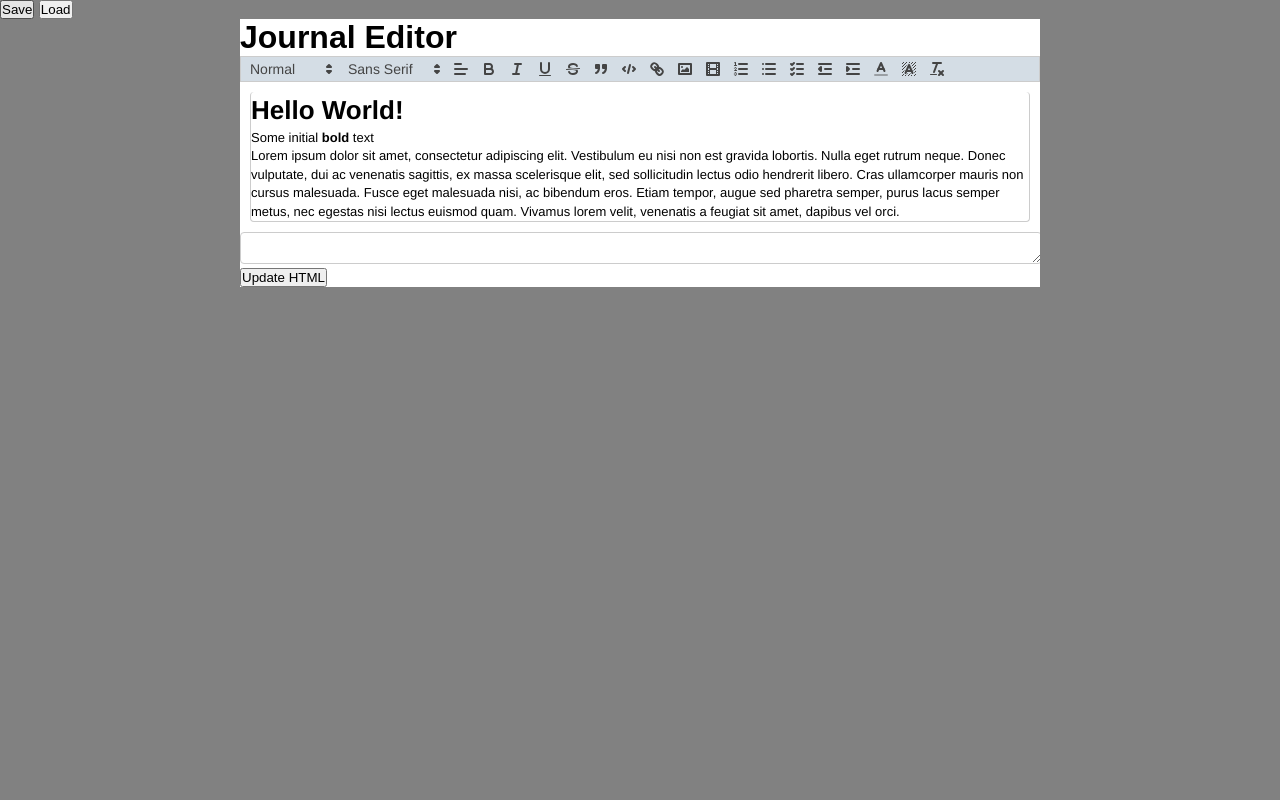
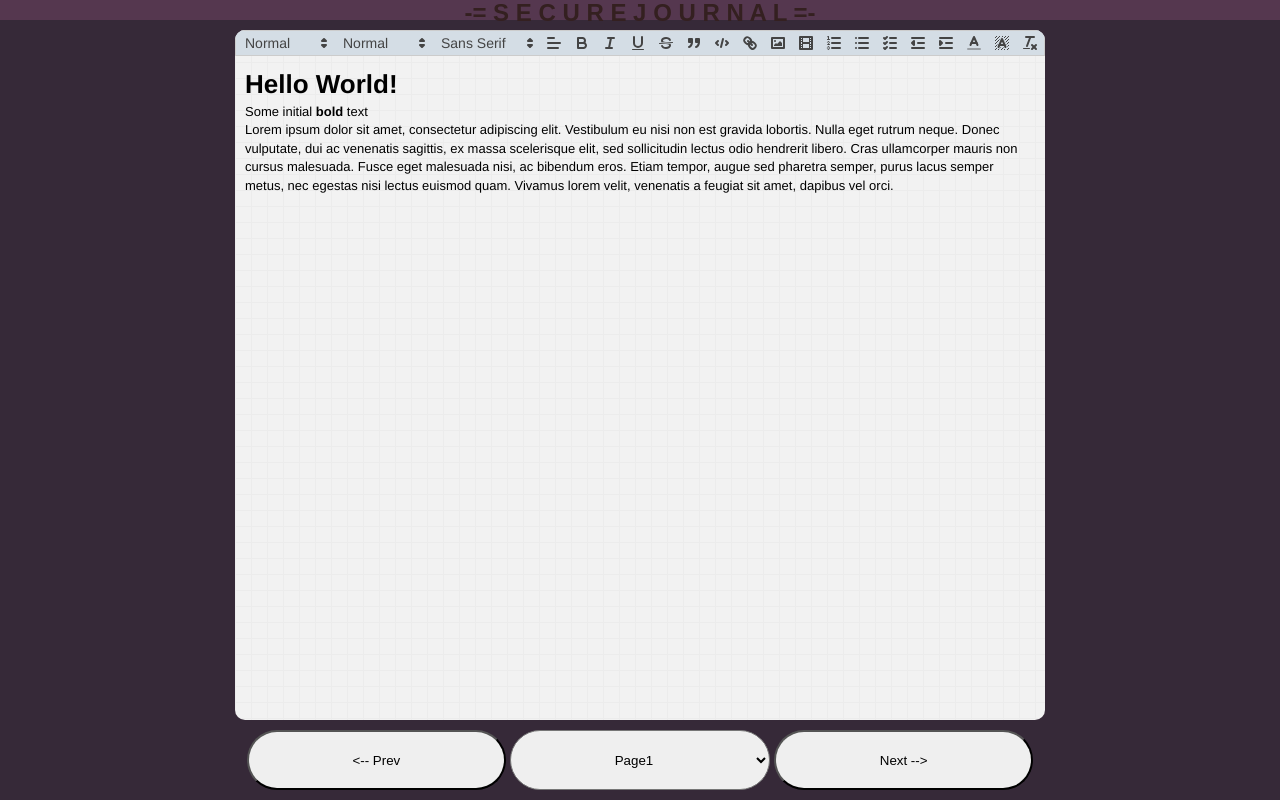
Before and after one commit to Errorline10/LNL-Large-Number-Library, a website: page components/quill/quill.html in a window 1280 px wide. Drawn offline with Linux system fonts and the light colour scheme.

Commit message:
LNL-notepad

```diff
--- a/components/quill/quill.css
+++ b/components/quill/quill.css
@@ -9,7 +9,6 @@
   box-sizing: border-box;
   font-family: Helvetica, Arial, sans-serif;
   font-size: 13px;
-  height: 100%;
   margin: 0;
   position: relative;
 }
@@ -36,7 +35,6 @@
   counter-reset: list-0 list-1 list-2 list-3 list-4 list-5 list-6 list-7 list-8
     list-9;
   line-height: 1.42;
-  height: 100%;
   outline: none;
   overflow-y: auto;
   tab-size: 4;
@@ -1055,7 +1053,7 @@
   color: #06c;
 }
 .ql-container.ql-snow {
-  border: 1px solid #ccc;
+  /* border: 1px solid #ccc; */
 }
 
 /*# sourceMappingURL=quill.snow.css.map*/
--- a/components/quill/quill.html
+++ b/components/quill/quill.html
@@ -1,4 +1,4 @@
-<!DOCTYPE html>
+<html>
   <head>
     <meta charset="UTF-8" />
     <meta
@@ -16,7 +16,6 @@
     <link href="quill.css" rel="stylesheet" />
     <script src="quill.js"></script>
 
-
     <style>
       * {
         padding: 0px;
@@ -30,27 +29,76 @@
         font-family: Arial, sans-serif;
         padding: 0px;
         margin: 0px;
-      background-color: #818181;
+        background-color: #362938;
         height: 100%;
+      }
+      .header {
+        width: 100%;
+        height: 20px;
+        background-color: #55374f;
+        color: rgb(52, 32, 32);
+        text-align: center;
+        line-height: 25px;
+        font-size: 20px;
+      }
+      .header h1 {
+        margin: 0;
+        padding: 0;
+        font-size: 3vh;
       }
       .centerCol {
         width: 100%;
-max-width: 800px;
+        height: calc(100% - 110px);
+        box-sizing:border-box;
+        max-width: 810px;
         background-color: white;
         padding: 0px;
-      margin: 0px;
-      overflow:hidden;
-      margin: 0 auto;
+        margin: 10px auto;
+        overflow: hidden;
+        border-radius: 10px;
+
+        background-image: linear-gradient(#ececec 1px, transparent 1px), linear-gradient(to right, #ececec 1px, transparent 1px);
+background-size: 16px 16px;
+background-color: #f2f2f2;
+
+
+      }
+      .buttonHolder {
+        width: 100%;
+        max-width: 810px;
+        position: absolute;
+        margin-left: auto;
+        margin: 10px auto;
+        margin-right: auto;
+        left: 0;
+        right: 0;
+        bottom: 0px;
+        text-align: center;
+      }
+      .buttonHolder button {
+        height: 60px;
+        width: 32%;
+        text-align: center;
+        border-radius: 30px;
+      }
+      .buttonHolder select {
+        height: 60px;
+        width: 32%;
+        text-align: center;
+        border-radius: 30px;
       }
 
       .ql-container {
-      border: 1px solid #ccc;
         border-radius: 4px;
         overflow: auto;
         padding: 0px;
         margin: 10px;
+        overflow-y: scroll;
+        height: 100%;
+
       }
       .htmlEditor {
+        display: none;
         width: 100%;
         border: 1px solid #ccc;
         border-radius: 4px;
@@ -62,34 +110,59 @@ max-width: 800px;
   </head>
   <body>
     <!-- Include a Quill editor -->
+    <div class="header">
+      <h1>-= S E C U R E  J O U R N A L =-</h1>
+    </div>
+    <div class="centerCol">
+      <!-- <div class="buttonHolder">
         <button id="save" onclick="save()">Save</button>
         <button id="load" onclick="load()">Load</button>
-
-  <div class="centerCol">
-    <h1>Journal Editor</h1>
+        <button id="updateHtml" onclick="updateHtml()">Update HTML</button>
+      </div> -->
 
       <div id="editor">
         <h1>Hello World!</h1>
         <p>Some initial <strong>bold</strong> text</p>
         <p>
           Lorem ipsum dolor sit amet, consectetur adipiscing elit. Vestibulum eu
-        nisi non est gravida lobortis. Nulla eget rutrum neque. Donec vulputate,
-        dui ac venenatis sagittis, ex massa scelerisque elit, sed sollicitudin
-        lectus odio hendrerit libero. Cras ullamcorper mauris non cursus
-        malesuada. Fusce eget malesuada nisi, ac bibendum eros. Etiam tempor,
-        augue sed pharetra semper, purus lacus semper metus, nec egestas nisi
-        lectus euismod quam. Vivamus lorem velit, venenatis a feugiat sit amet,
-        dapibus vel orci.
+          nisi non est gravida lobortis. Nulla eget rutrum neque. Donec
+          vulputate, dui ac venenatis sagittis, ex massa scelerisque elit, sed
+          sollicitudin lectus odio hendrerit libero. Cras ullamcorper mauris non
+          cursus malesuada. Fusce eget malesuada nisi, ac bibendum eros. Etiam
+          tempor, augue sed pharetra semper, purus lacus semper metus, nec
+          egestas nisi lectus euismod quam. Vivamus lorem velit, venenatis a
+          feugiat sit amet, dapibus vel orci.
         </p>
       </div>
 
-    <textarea id="htmlEditor" class="htmlEditor" onkeyup="updateEditor()"></textarea>
+      <!-- <textarea
+        id="htmlEditor"
+        class="htmlEditor"
+        onkeyup="updateEditor()"
+      ></textarea>
+        <hr/> -->
 
-    <br />
-    <button id="updateHtml" onclick="updateHtml()">Update HTML</button>
-    <br />
+      <div class="buttonHolder">
+        <button id="Prev" onclick="save()"><-- Prev</button>
+        <select>
+          <option value="1" id="1">Page1</option>
+          <option value="1" id="1">Page2</option>
+          <option value="1" id="1">Page3</option>
+        </select>
+        <button id="Next" onclick="load()">Next --></button>
       </div>
 
+
+      <!-- <div class="buttonHolder">
+        Enter the decipher keys:</br>
+        001.<input id="">        <br/>
+        002.<input id="">        <br/>
+        003.<input id="">        <br/>
+        Pin: <input>
+      </div> -->
+
+
+    </div>
 
     <script>
       function updateHtml() {
@@ -106,8 +179,6 @@ max-width: 800px;
         el.innerHTML = htmlEditor.value;
       }
 
-
-
       function save() {
         let el = document.getElementById("editor").querySelector(".ql-editor");
         console.log(el.innerHTML);
@@ -123,6 +194,8 @@ max-width: 800px;
           syntax: true, // Include syntax module
           toolbar: [
             [{ header: [1, 2, 3, 4, 5, 6, false] }],
+              [{ 'size': ['small', false, 'large', 'huge'] }],  // custom dropdown
+
             [{ font: [] }],
             [{ align: [] }],
             ["bold", "italic", "underline", "strike"], // toggled buttons
@@ -142,8 +215,5 @@ max-width: 800px;
 
       const Delta = Quill.import("delta");
     </script>
-
-
-
   </body>
 </html>
```
Lines whose indentation alone changed are shown as unchanged.
